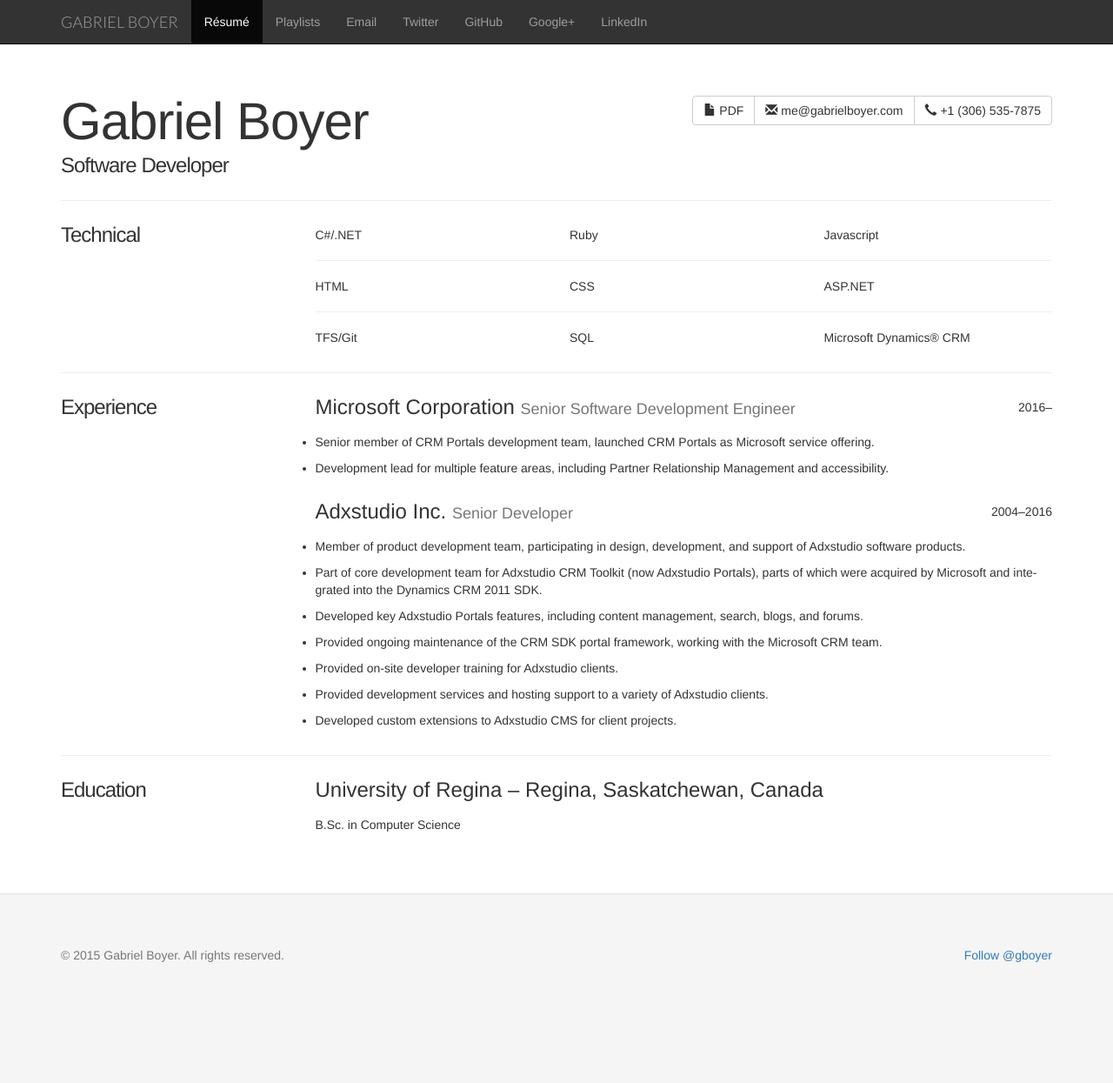
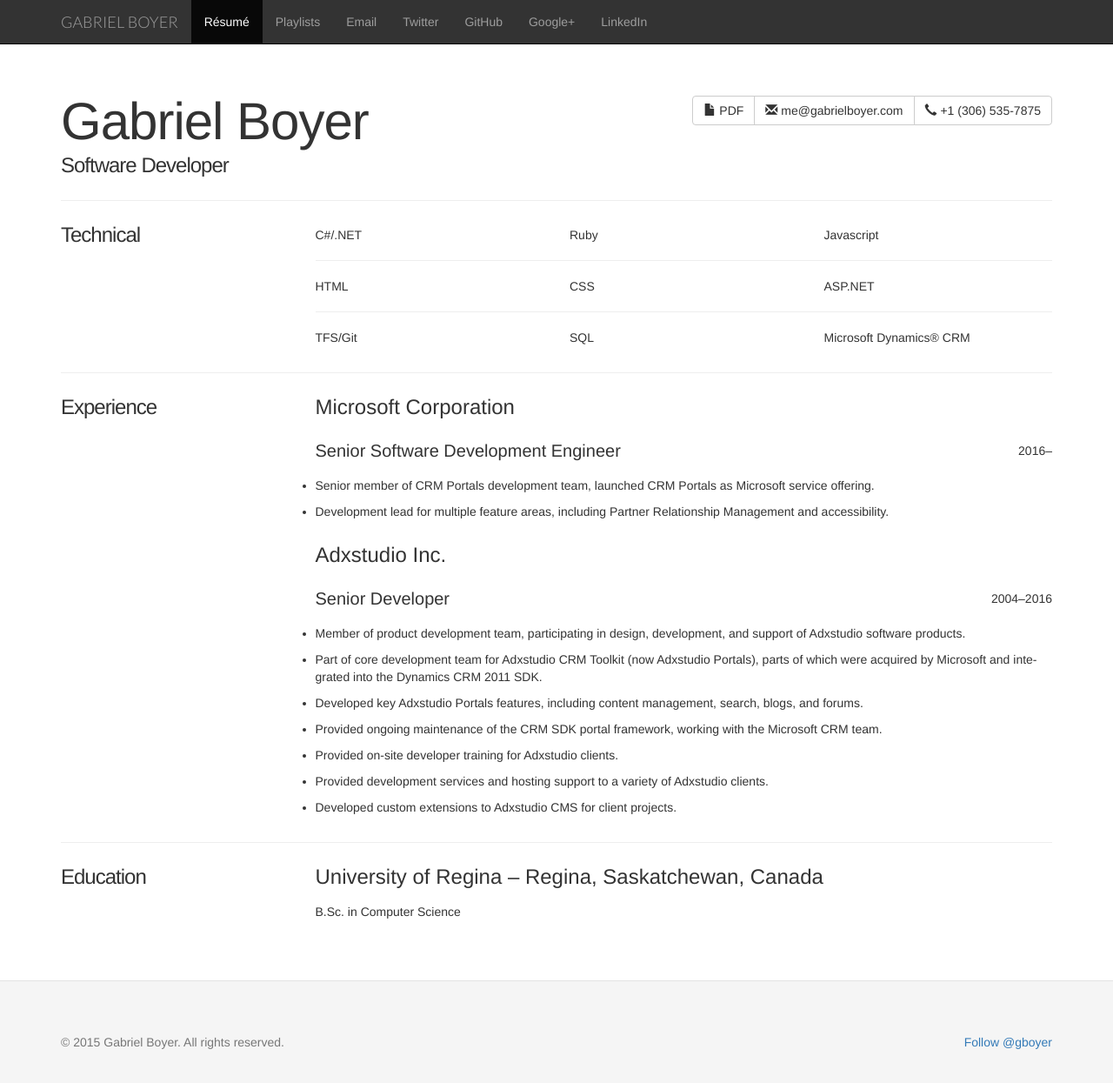
Before and after one commit to gabe/gabe.github.com, a Jekyll site: the page built from resume.html, in a window 1280 px wide and 1278 px high. Shown: the top 1245 px of the window at 87% size. Built offline with Jekyll 4.4.1, drawn with Linux system fonts in a browser that asks for light colours; nearby versions of some CDN libraries; comment, search, counter and statistics services are not loaded.

```diff
--- a/resume.html
+++ b/resume.html
@@ -68,18 +68,20 @@ title: R&eacute;sum&eacute;
         <h3>Experience</h3>
       </div>
       <div class="col-sm-9">
+        <h4>Microsoft Corporation</h4>
         <div class="term pull-right">
           <p>2016&ndash;</p>
         </div>
-        <h4>Microsoft Corporation <small>Senior Software Development Engineer</small></h4>
+        <h5>Senior Software Development Engineer</h5>
         <ul>
           <li><p>Senior member of CRM Portals development team, launched CRM Portals as Microsoft service offering.</p></li>
           <li><p>Development lead for multiple feature areas, including Partner Relationship Management and accessibility.</p></li>
         </ul>
+        <h4>Adxstudio Inc.</h4>
         <div class="term pull-right">
           <p>2004&ndash;2016</p>
         </div>
-        <h4>Adxstudio Inc. <small>Senior Developer</small></h4>
+        <h5>Senior Developer</h5>
         <ul>
           <li><p>Member of product development team, participating in design, development, and support of Adxstudio software products.</p></li>
           <li><p>Part of core development team for Adxstudio CRM Toolkit (now Adxstudio Portals), parts of which were acquired by Microsoft and integrated into the Dynamics CRM 2011 SDK.</p></li>
```
